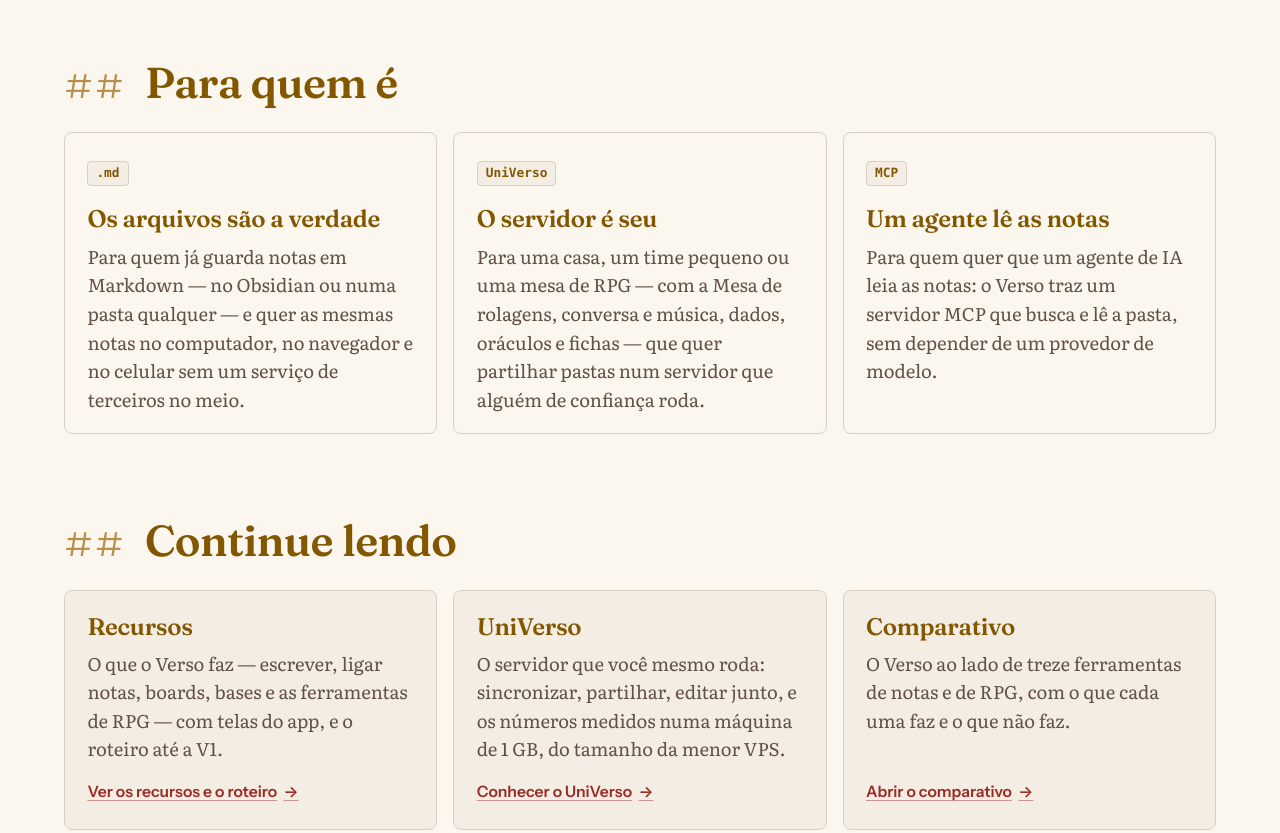
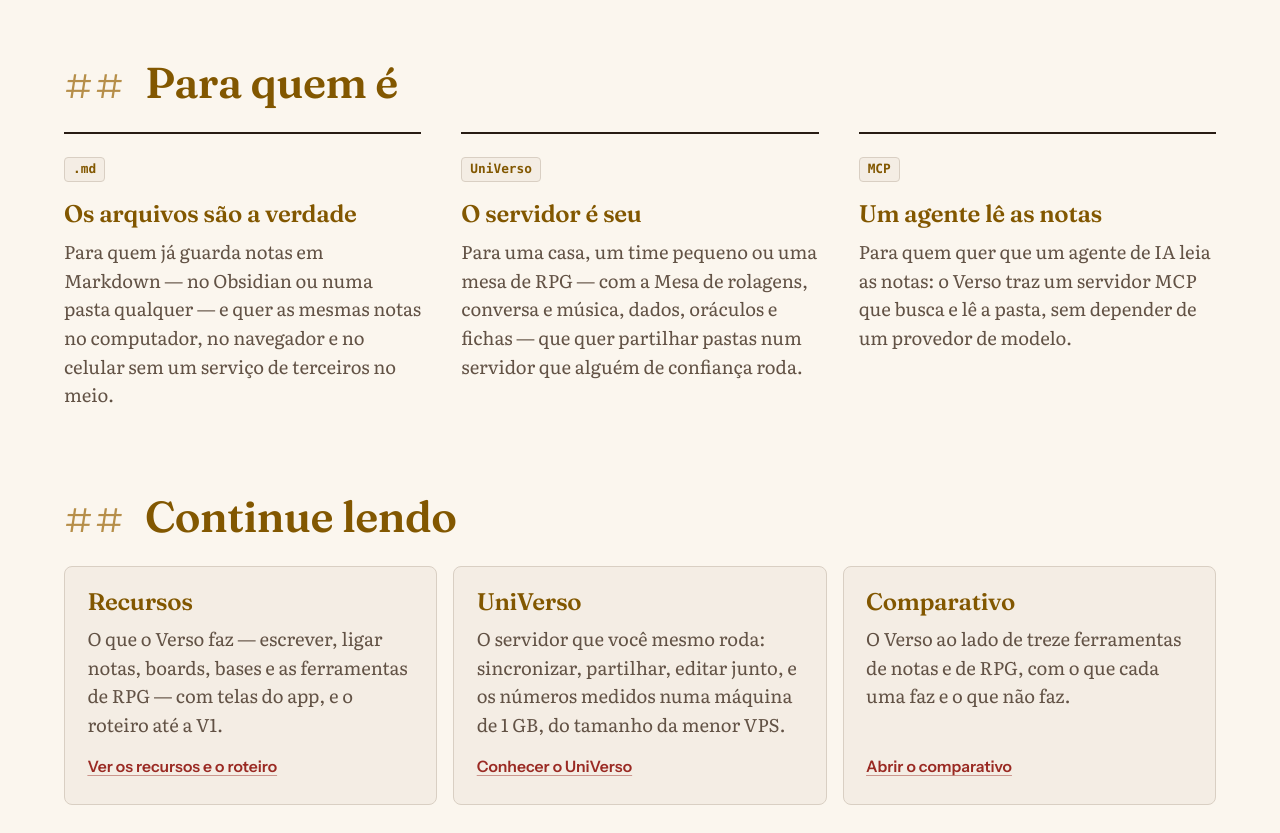
Before and after one commit to SergioSJS/versomd-site, an Astro site: page / in a window 1280 px wide. Shown: the part 980-1813 px from the top of the page. Built offline with nearby package versions, Linux system fonts and the light colour scheme; Astro itself is replaced by a stand-in of ours.

Commit message:
Home: one row of cards, no arrows, no entrance
"Who it is for" and "read on" were two rows of the same rounded boxes,
one after the other. "Who it is for" is now three open columns under a
rule; the boxes stay for "read on", where a whole card is a link. The
"→" after each card's link went (the words say where it goes), and so
did the staggered rise of the hero's lines at load: decoration, and the
first thing a reader waits for.

```diff
--- a/src/components/Landing.astro
+++ b/src/components/Landing.astro
@@ -102,7 +102,6 @@ const moved: Record<string, string> = copy.lang === "pt-BR"
               <p>{item.text}</p>
               <a class="more-link" href={routes[item.page]}>
                 {item.link}
-                <span aria-hidden="true">→</span>
               </a>
             </li>
           ))
--- a/src/styles/site.css
+++ b/src/styles/site.css
@@ -452,14 +452,14 @@ h4 {
   padding: 0;
   display: grid;
   grid-template-columns: repeat(auto-fit, minmax(min(100%, 17rem), 1fr));
-  gap: 1rem;
-}
+  gap: 2rem 2.5rem;
+}
+/* Who it is for: three open columns under a rule, not boxes; the boxes
+   are kept for "read on", where the whole card is a link. */
 .card {
   min-width: 0;
-  padding: 1.35rem 1.4rem 1.2rem;
-  border: 1px solid var(--hair);
-  border-radius: var(--radius-l);
-  background: var(--paper);
+  padding: 1rem 0 0;
+  border-top: 2px solid var(--ink);
 }
 .card-kicker {
   display: inline-block;
@@ -1544,19 +1544,6 @@ a.tool-name { color: var(--seal); }
   .to-top.is-floating.is-shown { transform: none; transition: none; }
 }
 
-/* ── one entrance, at load ─────────────────────────────────────────────── */
-@media (prefers-reduced-motion: no-preference) {
-  .hero-copy > * { animation: rise 0.9s var(--ease-out) both; }
-  .hero-copy > :nth-child(2) { animation-delay: 0.06s; }
-  .hero-copy > :nth-child(3) { animation-delay: 0.16s; }
-  .hero-copy > :nth-child(4) { animation-delay: 0.26s; }
-  .hero-plate { animation: rise 1.1s var(--ease-out) 0.3s both; }
-}
-@keyframes rise {
-  from { opacity: 0; transform: translateY(14px); }
-  to { opacity: 1; transform: none; }
-}
-
 /* ── the features page's screenshots: a grid of plates ─────────────────── */
 .gallery-grid {
   display: grid;
```
